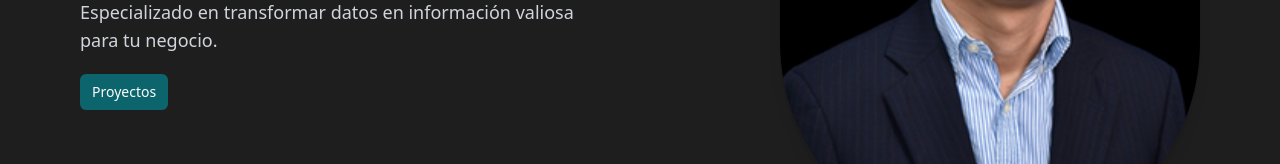
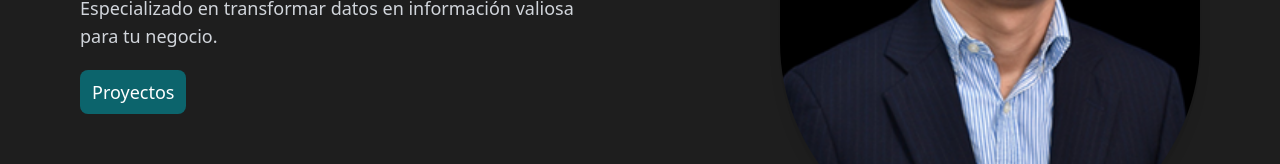
Before and after one commit to karol7git/basic-portfolio, a React (Vite) app: page / in a window 1280 px wide. Shown: the part 472-636 px from the top of the page. Built offline with nearby package versions, Linux system fonts and the light colour scheme.

Commit message:
add bigger button

```diff
--- a/src/pages/Hero.tsx
+++ b/src/pages/Hero.tsx
@@ -23,7 +23,7 @@ const Hero = () => {
             to="projects"
             smooth={true}
             duration={500}
-            className="cursor-pointer rounded-md bg-custom-green hover:bg-custom-green-hover px-3 py-2 text-sm font-medium text-white transition-colors duration-300"
+            className="cursor-pointer rounded-lg bg-custom-green hover:bg-custom-green-hover px-3 py-2 text-lg font-medium text-white transition-colors duration-300"
             aria-current="page"
           >
             Proyectos
```
